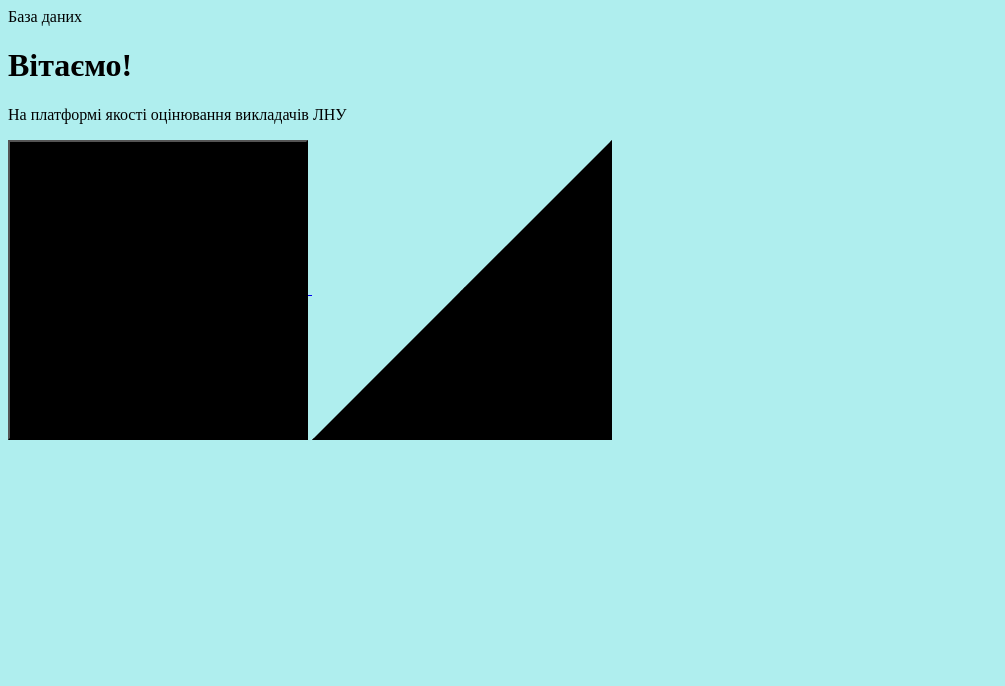
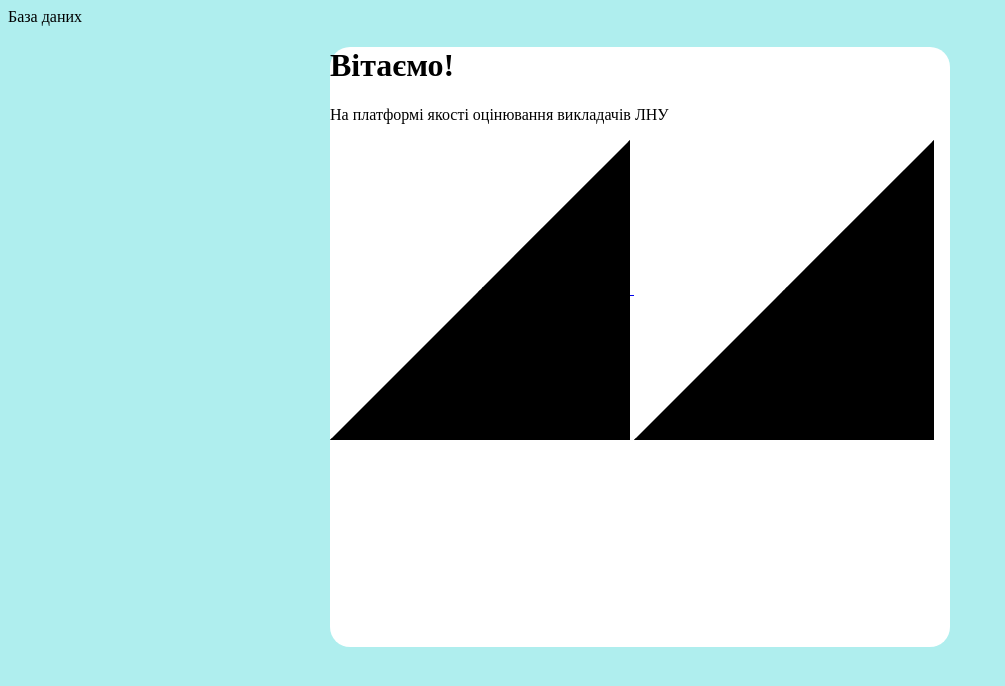
Before and after one commit to WebUraXalys/imposter_board, a Django app: template imp_board/board/templates/board/choice_group.html in a window 1280 px wide. Shown: the top 686 px of the page, without its empty margins (0-1005 px from the left). Run offline with Django 4.2, Linux system fonts and the light colour scheme; the template is opened without the code that fills it: values that come from a table or form of the project are taken from there, others are empty.

Commit message:
Добавлено другий крок

```diff
--- a/imp_board/board/static/board/style.css
+++ b/imp_board/board/static/board/style.css
@@ -1,5 +1,13 @@
 body{
    background-color: paleturquoise;
+}
+.main{
+   width: 620px;
+   height: 600px;
+   margin: auto;
+
+   background: #FFFFFF;
+   border-radius: 20px;
 }
 .button_link{
    width: 300px;
@@ -8,6 +16,7 @@ body{
 }
 
 .button_link_stud{
+   clip-path: polygon(100% 0%, 0% 100%, 100% 100%);
 }
 .button_link_tracher {
    clip-path: polygon(100% 0%, 0% 100%, 100% 100%);
--- a/imp_board/board/views.py
+++ b/imp_board/board/views.py
@@ -8,5 +8,5 @@ def choice_gr(request):
 
 def choice_fac(request):
     return render(request, 'board/choice_fac.html', context={
-        "from": student_validation
+        "form": student_validation
     })
```
Also changed, not shown: imp_board/board/templates/board/choice_fac.html (+14 -0 lines), imp_board/db.sqlite3 (added).
